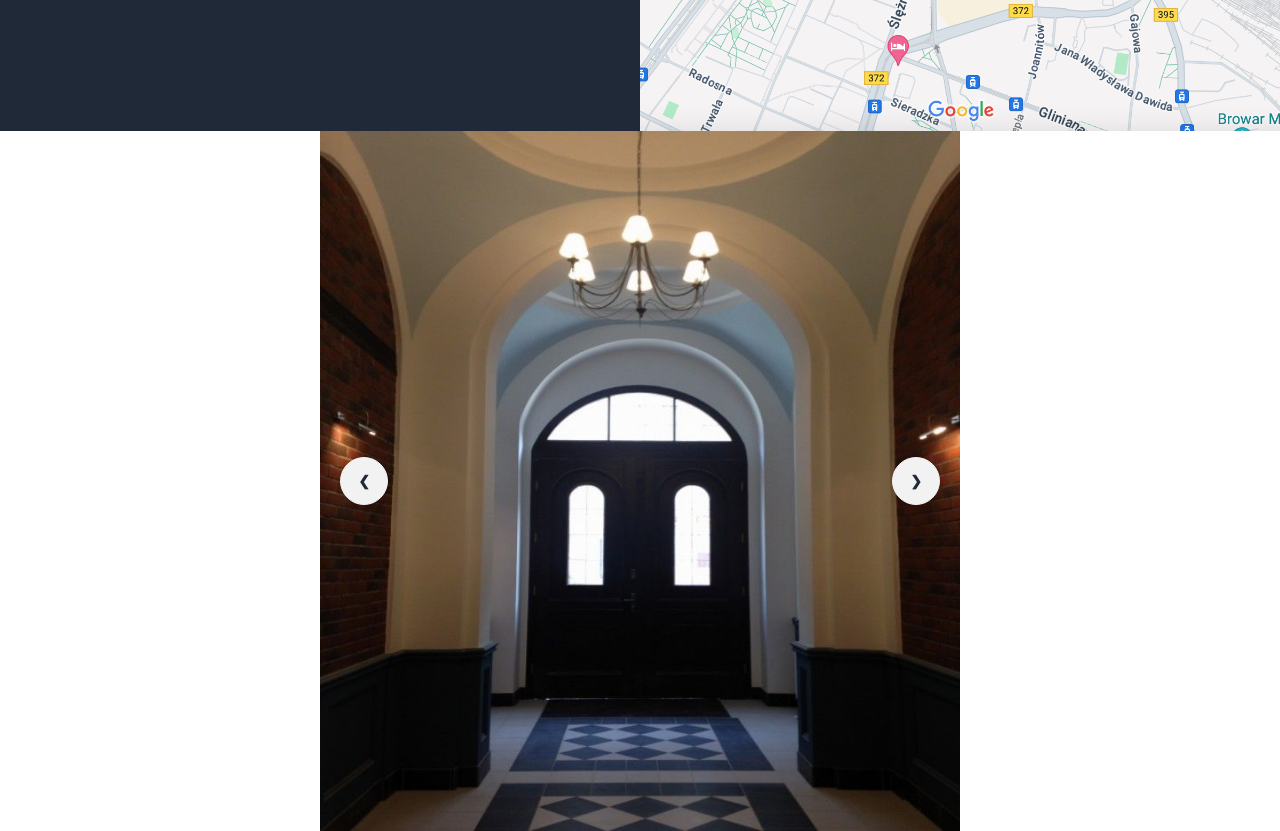
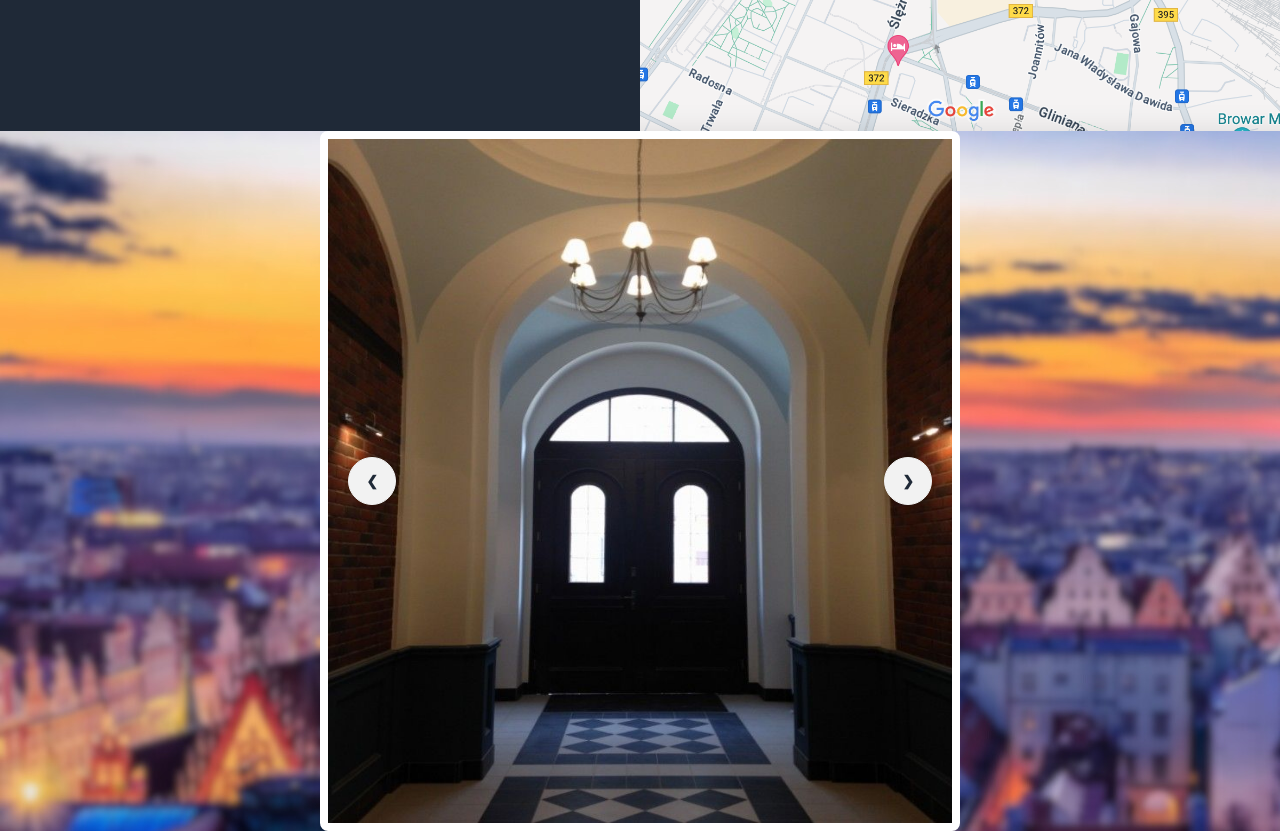
Before and after one commit to kkwadhwani/pilsudskiego, a Next.js app: page / in a window 1280 px wide. Shown: the part 1680-2511 px from the top of the page. Built offline with nearby package versions, Linux system fonts and the light colour scheme.

Commit message:
background blur addition

```diff
--- a/src/app/components/house.js
+++ b/src/app/components/house.js
@@ -2,8 +2,9 @@ import Image from "next/image";
 
 export default function House() {
   return (
+    <div className="bg-[url('/home/wroclaw2.png')] w-screen h-auto ">
       <div
-      className="carousel md:w-1/2 flex m-auto sm:w-full"
+        className="carousel md:w-1/2 flex m-auto sm:w-full border border-8 border-white rounded rounded-lg"
         style={{ height: "700px" }}
       >
         <div id="slide1" className="carousel-item relative w-full">
@@ -158,5 +159,6 @@ export default function House() {
           </div>
         </div>
       </div>
+    </div>
   );
 }
```
Also changed, not shown: public/home/wroclaw.jpeg (added), public/home/wroclaw2.png (added). Lines whose indentation alone changed are shown as unchanged.
